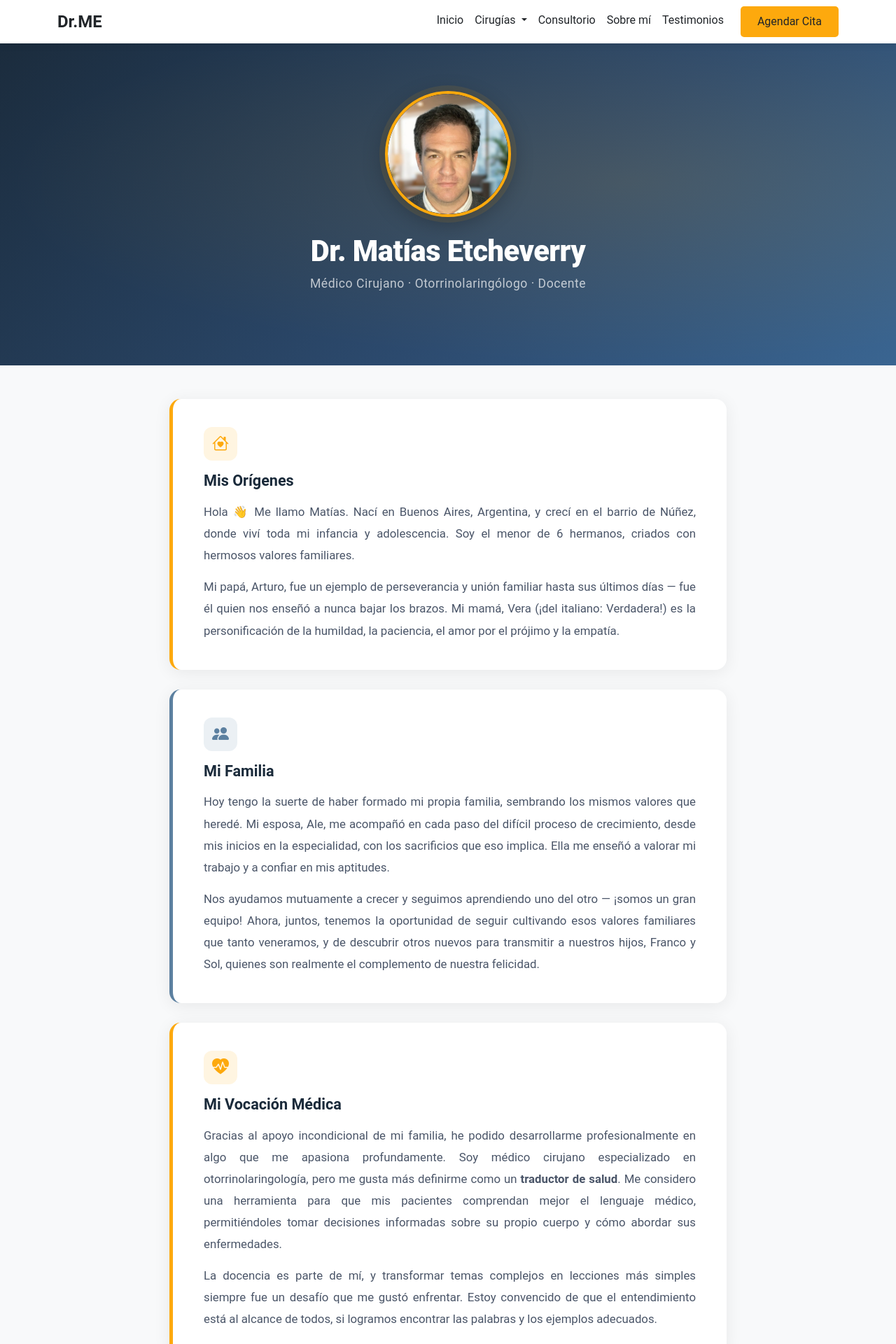
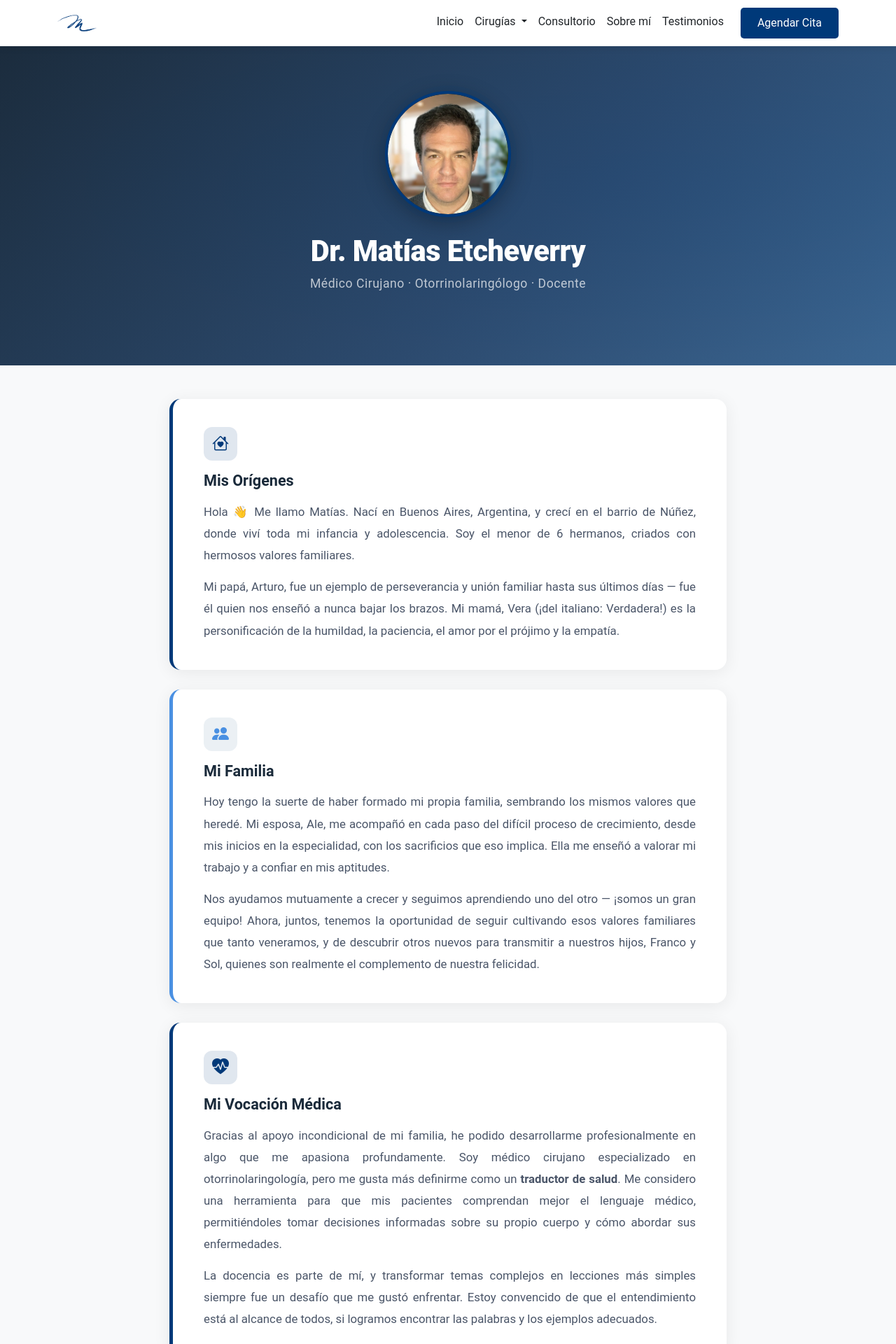
Before and after one commit to Metche216/drme, a Django app: page /acerca/ in a window 1280 px wide. Shown: the top 1920 px of the page at 70% size. Run offline with Django 5.2, Linux system fonts and the light colour scheme.

Commit message:
UI: Implement new blue color palette, hero section gradient, and intelligent navbar logo

```diff
--- a/templates/about.html
+++ b/templates/about.html
@@ -19,7 +19,7 @@
     content: "";
     position: absolute;
     inset: 0;
-    background: radial-gradient(ellipse at 70% 50%, rgba(253, 169, 13, 0.12) 0%, transparent 70%);
+    background: radial-gradient(ellipse at 70% 50%, rgba(0, 57, 121, 0.12) 0%, transparent 70%);
   }
   .about-hero .avatar-ring {
     width: 180px;
@@ -30,7 +30,7 @@
     align-items: center;
     justify-content: center;
     margin: 0 auto 24px;
-    box-shadow: 0 0 0 8px rgba(253,169,13,0.10), 0 8px 32px rgba(0,0,0,0.30);
+    box-shadow: 0 0 0 8px rgba(0, 57, 121,0.10), 0 8px 32px rgba(0,0,0,0.30);
     overflow: hidden;
     background: #1a2a3a;
   }
@@ -56,8 +56,8 @@
   }
   .about-hero .badge-pill {
     display: inline-block;
-    background: rgba(253,169,13,0.15);
-    border: 1px solid rgba(253,169,13,0.40);
+    background: rgba(0, 57, 121,0.15);
+    border: 1px solid rgba(0, 57, 121,0.40);
     color: var(--primary-color);
     border-radius: 50px;
     padding: 6px 18px;
@@ -98,7 +98,7 @@
     justify-content: center;
     margin-bottom: 16px;
   }
-  .section-icon.gold   { background: rgba(253,169,13,0.12); }
+  .section-icon.gold   { background: rgba(0, 57, 121,0.12); }
   .section-icon.blue   { background: rgba(92,128,160,0.12); }
   .section-icon.green  { background: rgba(32,201,151,0.12); }
   .section-icon i {
@@ -139,7 +139,7 @@
   .closing-card::before {
     content: "\201C";
     font-size: 12rem;
-    color: rgba(253,169,13,0.08);
+    color: rgba(0, 57, 121,0.08);
     position: absolute;
     top: -40px;
     left: 20px;
@@ -171,7 +171,7 @@
     z-index: 1;
   }
   .closing-card .closing-cta:hover {
-    background: #d7670b;
+    background: #002855;
     transform: translateY(-2px);
   }
 
--- a/templates/base.html
+++ b/templates/base.html
@@ -29,9 +29,9 @@
       }
 
       :root {
-        --primary-color: #fda90d;
-        --secondary-color: #5c80a0;
-        --accent-color: #20c997;
+        --primary-color: #003979; /* Blue from logo */
+        --secondary-color: #4A90E2; /* Lighter blue */
+        --accent-color: #00B4D8; /* Teal/Cyan accent */
         --light-color: #f8f9fa;
         --dark-color: #212529;
       }
@@ -86,6 +86,13 @@
       .navbar.scrolled .navbar-brand,
       .navbar.scrolled .nav-link {
         color: var(--dark-color) !important;
+      }
+      .navbar.scrolled .nav-link.btn-primary {
+        color: white !important;
+      }
+      .navbar.scrolled .navbar-brand {
+        opacity: 1 !important;
+        visibility: visible !important;
       }
 
       .hero-section {
@@ -145,18 +152,19 @@
       .btn-primary {
         background-color: var(--primary-color);
         border-color: var(--primary-color);
+        color: white !important;
         padding: 10px 20px;
         border-radius: 5px;
       }
 
       .btn-primary:hover {
-        background-color: #d7670b;
-        border-color: #0b5dd700;
+        background-color: #002855;
+        border-color: #001b3d;
       }
       .btn-primary:focus,
       .btn-primary:active {
-          background-color: #e68a40 !important; /* Your custom color */
-          border-color: #d7670b !important; /* Your custom border color */
+          background-color: #001b3d !important;
+          border-color: #002855 !important;
           box-shadow: none !important; /* Remove the default blue outline */
           color: white !important; /* Ensure text color stays consistent */
       }
@@ -184,9 +192,9 @@
       }
 
       .navbar.scrolled .btn-outline-primary:hover {
-        background-color: #d7670b;
+        background-color: #002855;
         color: white;
-        border-color: #d7670b;
+        border-color: #002855;
       }
 
       /* Greeting text visibility when scrolled */
@@ -222,7 +230,7 @@
         transition: all 0.2s;
       }
       .dropdown-item:hover {
-        background-color: rgba(253, 169, 13, 0.08);
+        background-color: rgba(0, 57, 121, 0.08);
         color: var(--primary-color);
         padding-left: 28px;
       }
@@ -255,7 +263,9 @@
       style="background-color: #21252900"
     >
       <div class="container">
-        <a class="navbar-brand" href="/">Dr.ME</a>
+        <a class="navbar-brand" href="/" style="opacity: 0; visibility: hidden; transition: opacity 0.3s ease, visibility 0.3s ease;">
+            <img src="{% static 'icons/logo_sem_fundo.png' %}" alt="Dr.ME" style="max-height: 40px; width: auto; transform: scale(1.4); transform-origin: left center;">
+        </a>
         <button
           class="navbar-toggler"
           type="button"
--- a/templates/index.html
+++ b/templates/index.html
@@ -12,12 +12,13 @@
 
 
 <!-- Hero Section -->
-<section class="hero-section" style="background-image: linear-gradient(rgba(0, 0, 0, 0.5), rgba(0, 0, 0, 0.5)), url({% static 'images/hero-bg.jpg' %});">
+<section class="hero-section" style="background-image: linear-gradient(90deg, rgba(33, 37, 41, 0.95) 0%, rgba(33, 37, 41, 0.75) 45%, rgba(0, 0, 0, 0) 100%), url({% static 'images/hero-bg.jpg' %});">
 
     <div class="container">
         <div class="row">
             <div class="col-lg-7">
                 <div class="text-white">
+                    <img src="{% static 'icons/logo_sem_fundo.png' %}" alt="Dr.ME Logo" class="mb-4" style="max-width: 600px; height: auto; width: 100%;">
                     <h1 class="display-4 fw-bold mb-3">Otorrinolaringólogo en Santa Cruz de la Sierra</h1>
                     <p class="lead fw-semibold mb-3">Diagnóstico preciso y resolución en la misma consulta.</p>
                     <p class="mb-4" style="font-size: 1.05rem; opacity: 0.92; line-height: 1.7;">Mi consultorio está equipado para estudiar, diagnosticar y resolver la mayoría de las patologías de oído, nariz y garganta en una sola visita. Usted observa su propio estudio en pantalla durante el examen y se retira con un diagnóstico claro, un informe documentado y un plan de tratamiento definido.</p>
@@ -42,7 +43,7 @@
                 <p class="mb-5" style="font-size: 1.15rem; line-height: 1.7; color: #555;">
                     Contamos con equipamiento de primer nivel para realizar un diagnóstico preciso y resolver múltiples patologías directamente en la consulta, sin necesidad de internación.
                 </p>
-                <a href="{% url 'diagnostic' %}" class="btn btn-primary btn-lg shadow d-inline-flex align-items-center gap-2" style="padding: 14px 32px; font-size: 1.1rem; border-radius: 50px; transition: transform 0.2s ease, box-shadow 0.2s ease;" onmouseover="this.style.transform='translateY(-2px)'; this.style.boxShadow='0 6px 16px rgba(253,169,13,0.3)';" onmouseout="this.style.transform='translateY(0)'; this.style.boxShadow='0 4px 6px rgba(0,0,0,0.1)';">
+                <a href="{% url 'diagnostic' %}" class="btn btn-primary btn-lg shadow d-inline-flex align-items-center gap-2" style="padding: 14px 32px; font-size: 1.1rem; border-radius: 50px; transition: transform 0.2s ease, box-shadow 0.2s ease;" onmouseover="this.style.transform='translateY(-2px)'; this.style.boxShadow='0 6px 16px rgba(0,57,121,0.3)';" onmouseout="this.style.transform='translateY(0)'; this.style.boxShadow='0 4px 6px rgba(0,0,0,0.1)';">
                     Ver equipamiento <i class="bi bi-arrow-right"></i>
                 </a>
             </div>
--- a/templates/testimonials.html
+++ b/templates/testimonials.html
@@ -22,7 +22,7 @@
         }
         .left-pane {
             flex: 4;
-            background: linear-gradient(135deg, #fda90d 0%, #d7670b 100%);
+            background: linear-gradient(135deg, #003979 0%, #002855 100%);
             color: white;
             padding: 4rem;
             display: flex;
@@ -160,7 +160,7 @@
                     </div>
                     <div class="mb-3">
                         <label class="form-label fw-bold text-secondary">{{ form.rating.label }}</label>
-                        <div class="star-rating d-flex gap-2 mb-2" style="font-size: 1.8rem; cursor: pointer; color: #fda90d;">
+                        <div class="star-rating d-flex gap-2 mb-2" style="font-size: 1.8rem; cursor: pointer; color: #003979;">
                             <i class="bi bi-star-fill star" data-value="1"></i>
                             <i class="bi bi-star-fill star" data-value="2"></i>
                             <i class="bi bi-star-fill star" data-value="3"></i>
@@ -176,7 +176,7 @@
                         {{ form.content }}
                     </div>
                     <div class="d-grid mt-4">
-                        <button type="submit" class="btn btn-lg rounded-pill fw-bold shadow-sm" style="background-color: #fda90d; border-color: #fda90d; color: white;">Enviar Testimonio</button>
+                        <button type="submit" class="btn btn-lg rounded-pill fw-bold shadow-sm" style="background-color: #003979; border-color: #003979; color: white;">Enviar Testimonio</button>
                     </div>
                 </form>
         </div>
```
Also changed, not shown: templates/base_nf.html (+18 -9 lines), templates/diagnostic.html (+2 -2 lines), templates/landing_procedure.html (+5 -5 lines), templates/surgeries.html (+2 -2 lines).
